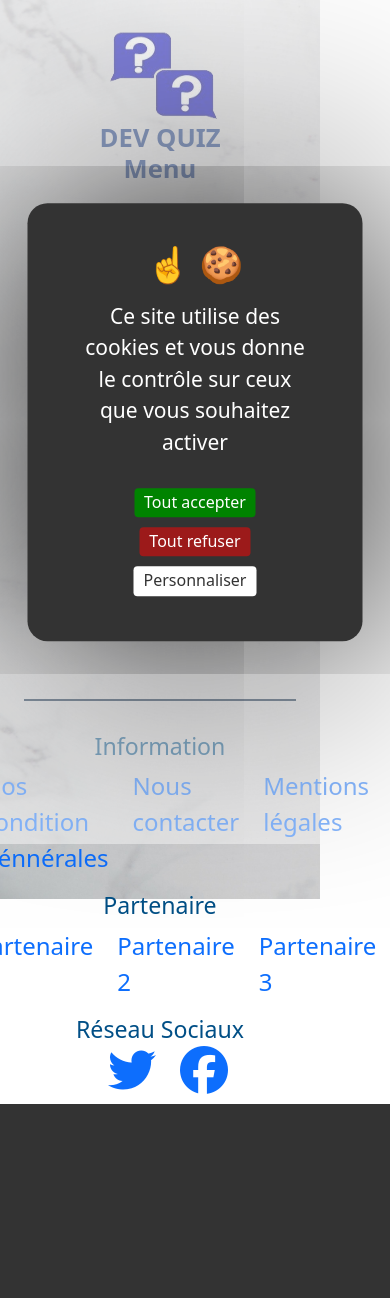
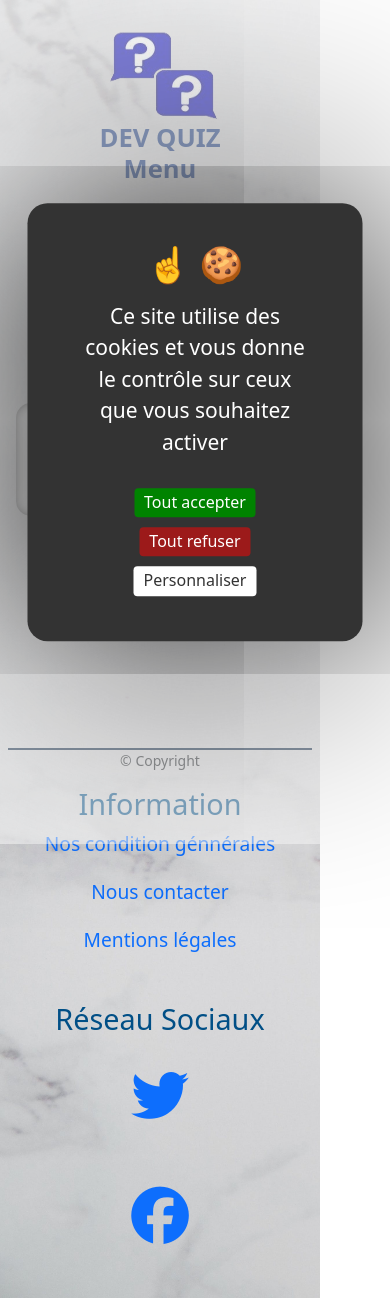
Before and after one commit to Irohs6/Quiz, a Symfony app: template templates/quiz/show_quiz.html.twig in a window 390 px wide. Before the commit the page ends 1104 px from the top, so only its background shows below. Run offline with Twig, Linux system fonts and the light colour scheme; the template is opened without the code that fills it, so the values that code supplies are empty; some libraries are stand-ins or nearby versions.

Commit message:
Please enter the commit message for your changes. Lines starting with '#' will be ignored, and an empty message aborts the commit.
On branch quiz.v22
Your branch is up to date with 'origin/quiz.v22'.

Changes to be committed:
	modified:   public/styles/responsive.css
	modified:   public/styles/style.css
	modified:   templates/base.html.twig
	modified:   templates/quiz/home_quiz.html.twig
	modified:   templates/quiz/playQuiz.html.twig
	modified:   templates/quiz/show_quiz.html.twig
	modified:   templates/registration/register.html.twig
	modified:   templates/security/login.html.twig
	modified:   templates/user/show_user_profile.html.twig

```diff
--- a/public/styles/responsive.css
+++ b/public/styles/responsive.css
@@ -210,12 +210,11 @@
         width: 98%;
         padding: 1em;
     }
+
     .h2_home{
         font-size: 2em;
     }
-    .section-slide{
-        display: block;
-    }
+
     .swiper{
         width: 250px;
     }
@@ -233,6 +232,10 @@
         width: 100%;
         flex-direction: column-reverse;
     }
+    .show_info ol {
+        list-style: none;
+        padding-left: 0;
+    }
     .info p{
         font-size: 2em;
     }
@@ -242,14 +245,152 @@
     .list_score{
         padding: 0.5em 0em;
     }
+    .span_score {
+        padding-left: 1.5em;
+    }
+    /*************footer**************/
+    footer{
+        width: 95%;
+        height: auto;
+        padding: 0;
+    }
+
+    .contact, .partenaire, .reseau-sociaux {
+        padding: 1em;
+        display: flex;
+        flex-direction: column;
+        width: 100%;
+    }
+    .reseau-sociaux li {
+        padding: 1em;
+        margin: auto;
+        font-size: 1.5em;
+    }
+    .contact li{
+        margin: auto;
+    }
+    .title_footer {
+        font-size: 1.8em;
+    }
+
     .ul_footer{
+        padding: 0;
         display: flex;
-        gap: 1em;
-        list-style: none;
+        flex-direction: column;
+        font-size: 1.2em;
     }
     .footer {
+        flex-direction: column;
+    }
+    /**************login****************/
+    .form_login{
+        margin: 4em auto;
+        padding: 1em;
+    }
+    label {
+        font-size: 1.3em;
+    }
+    .d-block {
+        margin: 1em;
+        padding: 1em;
+        width: 50%;
+    }
+    /***********register*************************/
+    .form_register {
+        margin: 4em auto;
+        padding: 1em;
+        width: 95%;
+    }
+    #registration_form_Valider {
 
+        padding: 1em;
+        width: 50%;
+    }
+
+    /*************profil*********************/
+    .container-profil {
+        width: 95%;
         flex-direction: column;
+        flex-wrap: wrap;
+    }
+    .edit_profil {
+        width: 95%;
+        flex-direction: row;
+        flex-wrap: wrap;
+    }
+    .deal,.recent,.favorite,.bought {
+        width: 95%;
+    }
+    .score {
+        color: #0B2443;
+        font-size: 4em;
+        font-weight: 800;
+    }
+    .points {
+        width: 100%;
+        text-align: center;
+    }
+    .btn_edit_profil {
+        margin: 1em auto;
+    }
 
+    /****************détail quiz****************/
+    .title{
+        margin-top: 2em;
+    }
+    #quiz-detail{
+        width: 95%;
+    }
+    #quiz-detail ol{
+        padding: 1em 0;
+    }
+    #quiz-detail ol li{
+        padding: 0.5em 0;
+    }
+    .quiz-detail{
+        text-align: center;
+        width: 100%;
+    }
+    .box_question_reponse{
+        margin: 1em auto;
+        font-size: 1.3em;
+    }
+
+    #title_question_not_use{
+        margin: 1em auto;
+        width: 95%;
+        text-align: center;
+        padding: 1.3em;
+        font-size: 1.2em;
+        box-shadow: 0px 0px 10px 0px #666 inset;
+        background-color: rgba(255,255,255,0.3);
+        border-radius: 15px;
+    }
+    .title_question_not_use{
+        color: #014F86;
+        font-weight: bold;
+    }
+    .add_not_use{
+        margin: 1em;
+        cursor: pointer;
+        border: 2px solid #0B2443;
+        border-radius: 5px;
+        color: black;
+        padding: 3px;
+        width: 200px;
+        text-align: center;
+    }
+    #title_question_not_use li{
+        padding: 1em;
+    }
+
+    /*************play quiz*****************/
+
+    .title_play_quiz{
+        text-transform: uppercase;
+        text-align: center;
+        color: #0c5283;
+        padding: 3em 0 0.5em 0;
+        font-weight: 700;
     }
 }
--- a/public/styles/style.css
+++ b/public/styles/style.css
@@ -667,6 +679,33 @@ input[type="radio"] {
     font-size: 1.5em;
     font-weight: 600;
 }
+#title_question_not_use{
+    margin: 1em auto;
+    width: 50%;
+    text-align: center;
+    padding: 1.2em;
+    font-size: 1.2em;
+    box-shadow: 0px 0px 10px 0px #666 inset;
+    background-color: rgba(255,255,255,0.3);
+    border-radius: 15px;
+}
+#title_question_not_use li{
+  padding: 1em;
+}
+.title_question_not_use{
+    color: #014F86;
+    font-weight: bold;
+}
+.add_not_use{
+    margin: 1.5em;
+    cursor: pointer;
+    border: 2px solid #0B2443;
+    border-radius: 5px;
+    color: black;
+    padding: 3px;
+    width: 200px;
+    text-align: center;
+}
 /***********************************Profil***********************************/
 
 .container-profil {
--- a/templates/base.html.twig
+++ b/templates/base.html.twig
@@ -137,7 +137,7 @@
             <footer>
 
                 <div class="footer">
-
+                    <small>&copy; Copyright</small>
                     <section class="contact">
 
                         <h3 class="title_footer">Information</h3>
@@ -156,7 +156,7 @@
 
                     </section>
 
-                    <section class="partenaire">
+                    {# <section class="partenaire">
 
                         <h3 class="title_footer">Partenaire</h3>
 
@@ -176,7 +176,7 @@
 
                         </ul>
 
-                    </section>
+                    </section> #}
 
                     <section class="reseau-sociaux">
 
--- a/templates/quiz/home_quiz.html.twig
+++ b/templates/quiz/home_quiz.html.twig
@@ -193,7 +193,7 @@
                                                                     {% if game.quiz.id == quiz.id %}
                                                                         {% if loop.first %}
                                                                             <h4 class="h4_home">Les meilleurs scores pour le quiz </h4>
-                                                                            <p class="p_home"><strong>{{ game.quiz.title }}</strong>:</p>
+                                                                            <p class="p_home"><span class="quiz-night">{{ game.quiz.title }}</span>:</p>
                                                                         {% endif %}
                                                                         <li class="three_score"> {{ game.score }} %</li>
                                                                         {% set hasGames = true %}
@@ -250,7 +250,7 @@
             <ol>
 
                 {% for game  in allGames %}
-                    <li class="list_score">{{game.userId.username }} <span class="span_score">{{ game.score }}</span></li>
+                    <li class="list_score">{{game.userId.username }} <span class="span_score">{{ game.score }}% </span></li>
                 {% endfor %}
 
             </ol>
--- a/templates/quiz/playQuiz.html.twig
+++ b/templates/quiz/playQuiz.html.twig
@@ -6,12 +6,12 @@
 {# fichier json en hidden récupérer par le fichier scrip.js et traité pour afficher les question et les réponse du quiz de façon dynamique  #}
 <input hidden id="quiz" type="text" data-attribut="{{ quizJson }} ">
 
-<h2 class="title">{{ quiz.title }}</h2>
+<h2 class="title_play_quiz">{{ quiz.title }}</h2>
 
     <article id="quiz-container-play">
         {# container qui affiche le nombre de question la difficulter la catégorie d'un quiz et le bouton pour jouer#}
 
-        <h2 class="title"> {{ quiz.title }}</h2>
+        <h2 class="title_info_quiz"> {{ quiz.title }}</h2>
 
         <p class="difficulter">Difficulté : {{ quiz.level }} </p>
 
--- a/templates/quiz/show_quiz.html.twig
+++ b/templates/quiz/show_quiz.html.twig
@@ -6,11 +6,11 @@
 
 
     <div id="quiz-detail-container">
-        <h1 class="title">{{ quiz.category.label }}</h1>
+        <h2 class="title">{{ quiz.category.label }}</h2>
 
         <article id="quiz-detail">
             <ol class="quiz-detail">
-                <h2 class="title">{{ quiz.title }}</h2>
+                <h3 class="title">{{ quiz.title }}</h3>
                 <a class="btn btn-warning" href="{{path('edit_quiz', {'id': quiz.id})}}">Modifier un Quiz</a>
                 {% for question in quiz.questions %}
                     <article class="box_question_reponse">
@@ -34,16 +34,17 @@
                 {% endfor %}
 
             </ol>
+
+            <ul id="title_question_not_use">
+                <h3 class="title_question_not_use">Liste des questions non utilisées</h3>
+                {% for question in questionNotInQuiz %}
+                    {% if question.category == quiz.category %}
+                        <li>{{ question }}</li><a class="add_not_use" href="{{ path('app_add_quiz',{'id' : question.id ,'idQuiz': quiz.id})}}"> Ajouter</a>
+                    {% endif %}
+                {% endfor %}
+
+            </ul>
         </article>
-        <h3>Liste des questions non utilisées</h3>
-        <ul>
-            {% for question in questionNotInQuiz %}
-                {% if question.category == quiz.category %}
-                    <li>{{ question }}<a class="add" href="{{ path('app_add_quiz',{'id' : question.id ,'idQuiz': quiz.id})}}"> Ajouter</a></li>
-                {% endif %}
-            {% endfor %}
-
-        </ul>
     </div>
 
 {% endblock %}
--- a/templates/user/show_user_profile.html.twig
+++ b/templates/user/show_user_profile.html.twig
@@ -36,8 +36,8 @@
                     {% set scoretotal = scoretotal + game.score %}
             {% endfor %}
                 {# affichage du score total  #}
+            <p class="info_score">Score Total:</p>
             <h4 class="score">{{ scoretotal }}</h4>
-            <p class="info_score">Score Total</p>
         </div>
 
         <div class="deal">
@@ -96,7 +96,7 @@
                             <p class="profil_quiz_info"><strong>{{ quiz.title }}</strong> </p>
                         </a>
                         <button class="btn_edit_quiz" >
-                            <a href="{{path('edit_quiz', {'id': quiz.id})}}">Modifier un Quiz</a>
+                            <a href="{{path('edit_quiz', {'id': quiz.id})}}">Modifier</a>
                         </button>
 
                     </section>
```
Also changed, not shown: other parts of public/styles/style.css (+22 -10 lines), templates/registration/register.html.twig (+8 -8 lines), templates/security/login.html.twig (+6 -4 lines).
